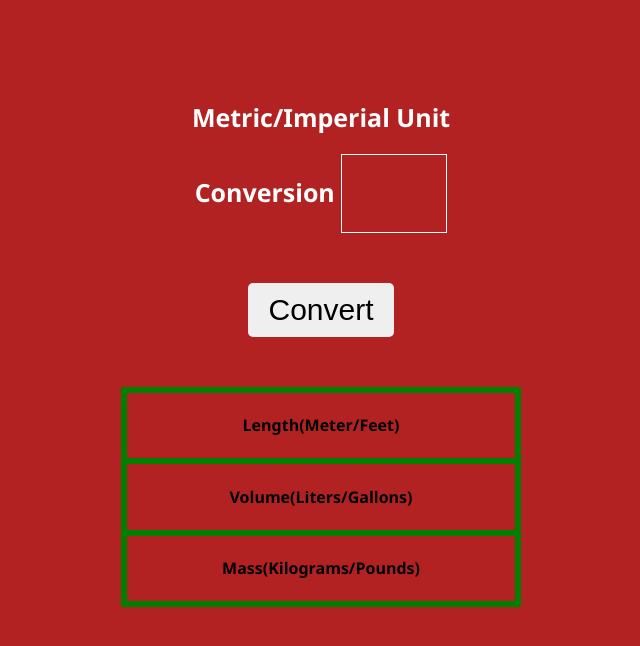
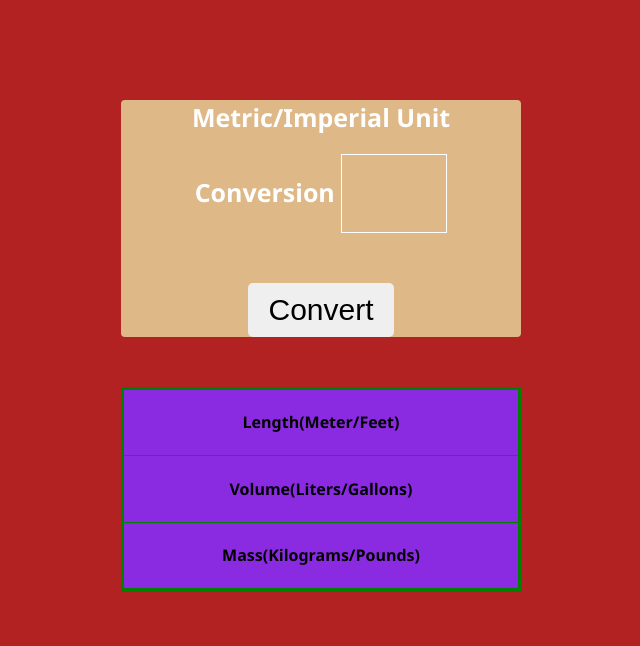
Before and after one commit to flexiblaze/converter, a plain HTML site: page index.html in a window 1280 px wide. Shown: the whole page, without its empty margins (319-959 px from the left). Drawn offline with Linux system fonts and the light colour scheme.

Commit message:
update
background added

```diff
--- a/style.css
+++ b/style.css
@@ -36,6 +36,7 @@ body{
     padding: 10px 20px;
     border: none;
     border-radius: 5px;
+    cursor: pointer;
 
 }
 .intro label{
@@ -45,18 +46,24 @@ body{
 
 .olcumler{
     border: 3px solid green;
+    background-color: blueviolet;
 }
 
 .olcum-1{
-    border: 3px solid green;
+    border-bottom: 1px solid green;
 }
 .olcum-2{
-    border: 3px solid green;
+    border-bottom: 1px solid green;
 }
 .olcum-3{
-    border: 3px solid green;
+    border-bottom: 1px solid green;
 }
 
 h5{
     color: white;
 }
+
+.focus .intro{
+    background-color: burlywood;
+    border-radius: 4px;
+}
```
